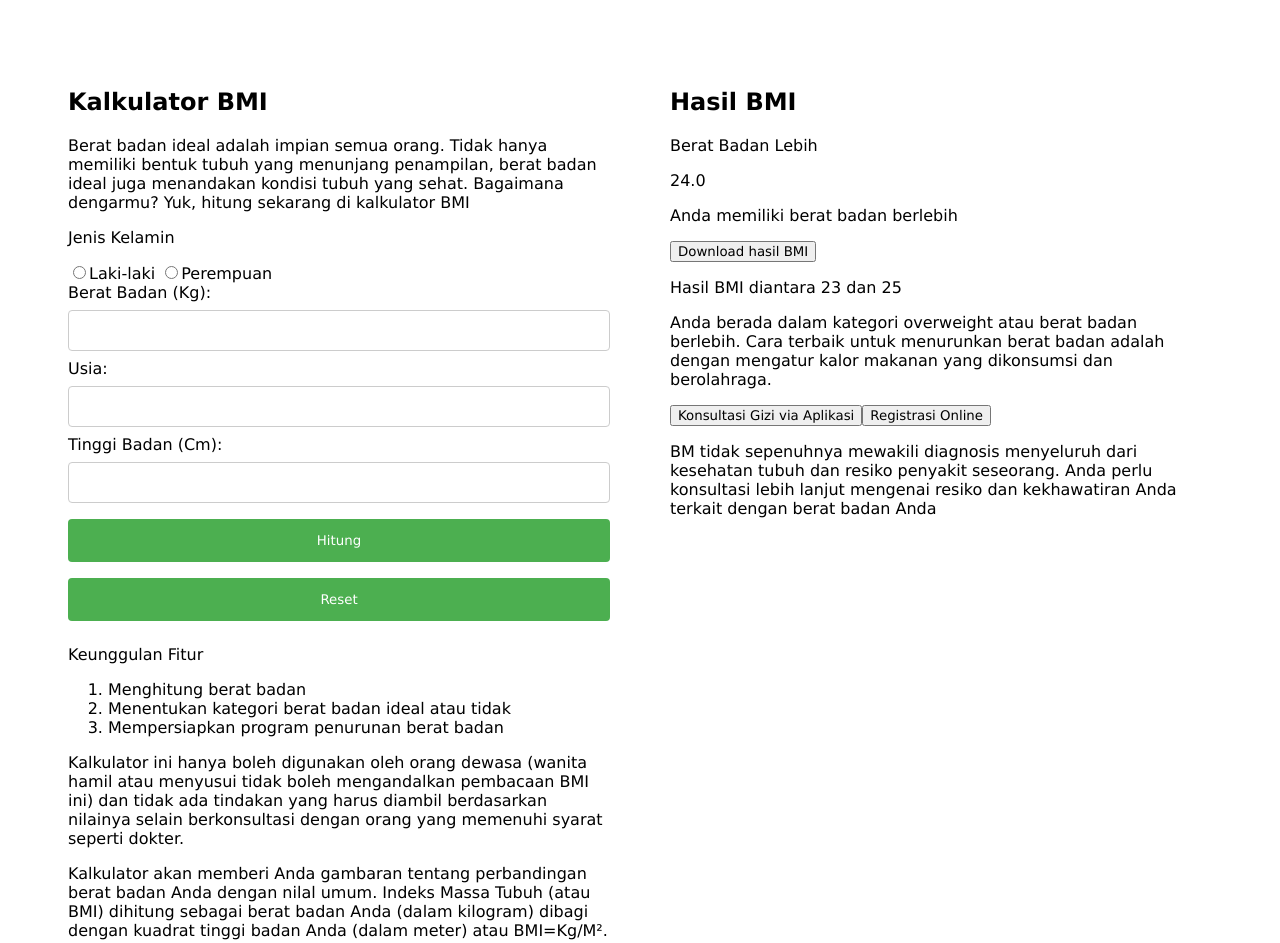
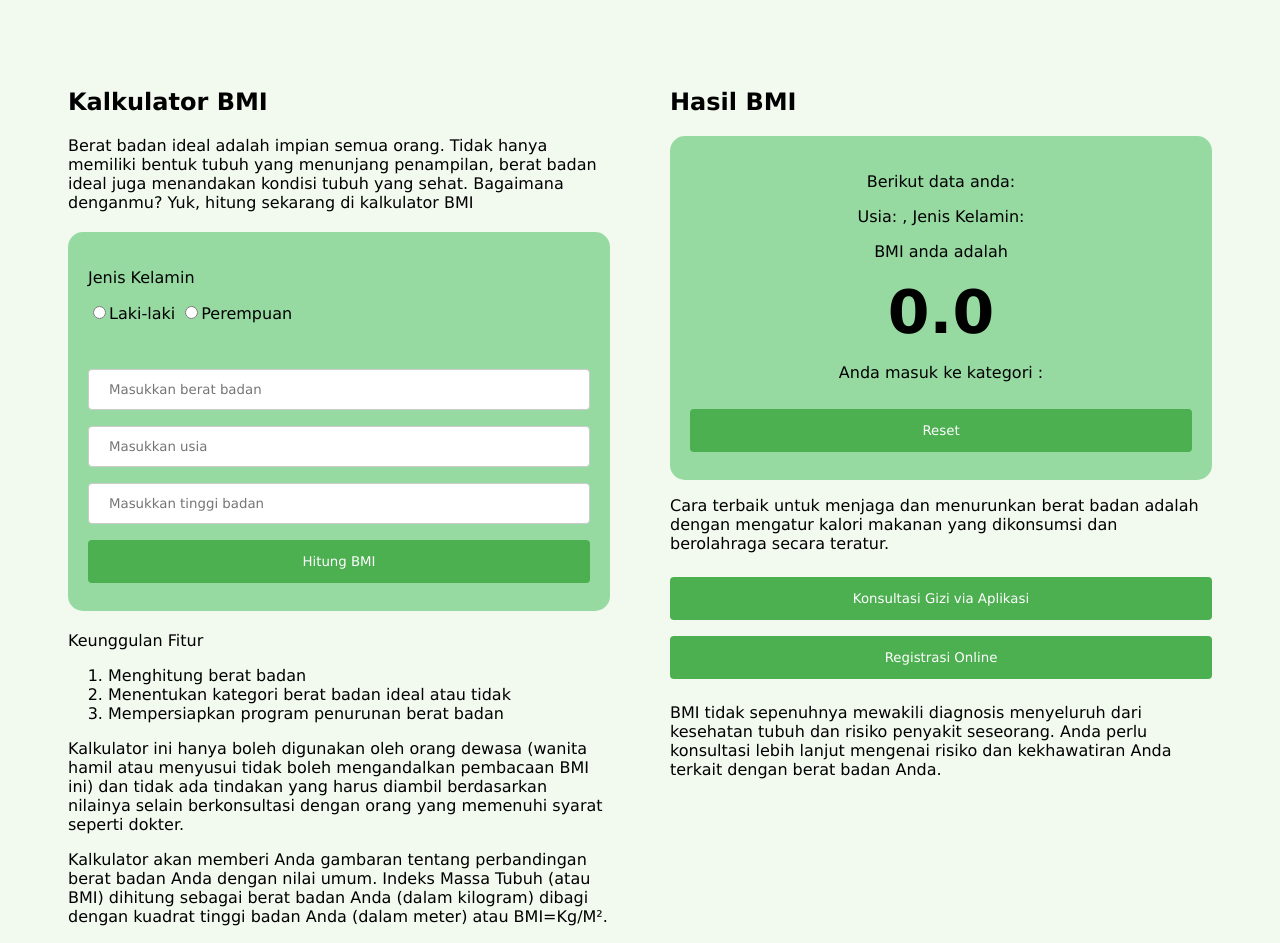
Before and after one commit to revou-fundamental-course/8-jul-24-aldyfariha, a plain HTML site: page index.html in a window 1280 px wide. Drawn offline with Linux system fonts and the light colour scheme.

Commit message:
MohonReview

```diff
--- a/css/styles.css
+++ b/css/styles.css
@@ -1,6 +1,10 @@
 * {
     font-family: Verdana, Geneva, Tahoma, sans-serif;
 
+}
+
+html {
+    background-color: rgb(242, 250, 239);
 }
 
 .main-content {
@@ -20,6 +24,11 @@
     padding: 30px;
 }
 
+.section-form {
+    margin-top: 20px;
+    margin-bottom: 20px;
+}
+
 input[type=number] {
     width: 100%;
     padding: 12px 20px;
@@ -30,7 +39,7 @@ input[type=number] {
     box-sizing: border-box;
   }
 
-  input[type=submit] {
+button {
     width: 100%;
     background-color: #4CAF50;
     color: white;
@@ -40,3 +49,22 @@ input[type=number] {
     border-radius: 4px;
     cursor: pointer;
   }
+
+.form-input {
+    background-color: rgb(150, 218, 162);
+    padding: 20px;
+    border-radius: 15px;
+}
+
+.box-hasil {
+    background-color: rgb(150, 218, 162);
+    padding: 20px;
+    border-radius: 15px;
+    text-align: center;
+}
+
+.hasil-bmi {
+    font-size: 60px;
+    margin: 0;
+    padding: 0;
+}
--- a/index.html
+++ b/index.html
@@ -1,57 +1,54 @@
 <!DOCTYPE html>
 <html lang="en">
+
 <head>
     <meta charset="UTF-8">
     <meta name="viewport" content="width=device-width, initial-scale=1.0">
-    <title>BMI Calculator</title>
+    <title>Aldy's BMI Calculator</title>
     <link rel="stylesheet" href="css/styles.css">
 </head>
+
 <body>
 
     <main class="main-content">
         <!-- Sisi Kiri -->
         <section class="section-kiri">
 
-        <!-- Main Header -->
+            <!-- Header Utama -->
             <header>
                 <h1>Kalkulator BMI</h1>
             </header>
 
-        <!-- Main Article -->
-        <article>Berat badan ideal adalah impian semua orang. Tidak hanya memiliki bentuk tubuh yang menunjang penampilan, berat badan ideal juga menandakan kondisi tubuh yang sehat. Bagaimana dengarmu? Yuk, hitung sekarang di kalkulator BMI
+            <!-- Artikel 1 -->
+            <article>Berat badan ideal adalah impian semua orang. Tidak hanya memiliki bentuk tubuh yang menunjang
+                penampilan, berat badan ideal juga menandakan kondisi tubuh yang sehat. Bagaimana denganmu? Yuk, hitung
+                sekarang di kalkulator BMI
             </article>
 
             <!-- Form Section -->
-        <section>
+            <section class="section-form">
 
-            <form class="form-input">
+                <form class="form-input" id="bmi-form">
                     <div>
-                   <P>Jenis Kelamin</P>
-                   <input type="radio" name="jeniskelamin" id="laki-laki"><label for="laki-laki">Laki-laki</label>
-                   <input type="radio" name="jeniskelamin" id="perempuan"><label for="perempuan">Perempuan</label>
+                        <p>Jenis Kelamin</p>
+                        <input type="radio" name="jeniskelamin" id="laki-laki" value="Laki-laki"><label
+                            for="laki-laki">Laki-laki</label>
+                        <input type="radio" name="jeniskelamin" id="perempuan" value="Perempuan"><label
+                            for="perempuan">Perempuan</label>
                     </div>
+                    <br />
+                    <br />
                     <div>
-                    <label for="input-berat-badan">Berat Badan (Kg):</label>
-                    <input type="number" id="input-berat-badan">
-                </div>
-                <div>
-                    <label for="input-usia">Usia:</label>
-                    <input type="number" id="input-usia">
-                </div>
-                <div>
-                    <label for="input-tinggi-badan">Tinggi Badan (Cm):</label>
-                    <input type="number" id="input-tinggi-badan">
-                </div>
-                <div>
-                    <input type="submit" value="Hitung">
-                </div>
-                <div>
-                    <input type="submit" value="Reset">
+                        <!-- Berat badan Maksimal 200kg, tinggi badan maksimal 300cm -->
+                        <input type="number" id="input-berat-badan" placeholder="Masukkan berat badan" max="200">
+                        <input type="number" id="input-usia" placeholder="Masukkan usia">
+                        <input type="number" id="input-tinggi-badan" placeholder="Masukkan tinggi badan" max="300">
+                        <button type="submit" id="hitung-bmi">Hitung BMI</button>
                     </div>
                 </form>
             </section>
 
-        <!-- Article 2 -->
+            <!-- Artikel 2 -->
             <article>
                 <div>
                     <p>Keunggulan Fitur</p>
@@ -62,9 +59,13 @@
                     </ol>
                 </div>
                 <div>
-                <p>Kalkulator ini hanya boleh digunakan oleh orang dewasa (wanita hamil atau menyusui tidak boleh mengandalkan pembacaan BMI ini) dan tidak ada tindakan yang harus diambil berdasarkan nilainya selain berkonsultasi dengan orang yang memenuhi syarat seperti dokter.
+                    <p>Kalkulator ini hanya boleh digunakan oleh orang dewasa (wanita hamil atau menyusui tidak boleh
+                        mengandalkan pembacaan BMI ini) dan tidak ada tindakan yang harus diambil berdasarkan nilainya
+                        selain berkonsultasi dengan orang yang memenuhi syarat seperti dokter.
                     </p>
-                <p>Kalkulator akan memberi Anda gambaran tentang perbandingan berat badan Anda dengan nilal umum. Indeks Massa Tubuh (atau BMI) dihitung sebagai berat badan Anda (dalam kilogram) dibagi dengan kuadrat tinggi badan Anda (dalam meter) atau BMI=Kg/M².</p>
+                    <p>Kalkulator akan memberi Anda gambaran tentang perbandingan berat badan Anda dengan nilai umum.
+                        Indeks Massa Tubuh (atau BMI) dihitung sebagai berat badan Anda (dalam kilogram) dibagi dengan
+                        kuadrat tinggi badan Anda (dalam meter) atau BMI=Kg/M².</p>
                 </div>
 
             </article>
@@ -78,25 +79,36 @@
                 <h1>Hasil BMI</h1>
             </header>
             <article>
+                <!-- Section hasil BMI -->
                 <section class="box-hasil">
-                <p>Berat Badan Lebih</p>
-                <P>24.0</P>
-                <p>Anda memiliki berat badan berlebih</p>
-                <button>Download hasil BMI</button>
+                    <p>Berikut data anda:</p>
+                    <p class="data-user">Usia: <span class="usia"></span>, Jenis Kelamin: <span
+                            class="jenis-kelamin"></span></p>
+                    <p>BMI anda adalah</p>
+                    <h1 class="hasil-bmi">0.0</h1>
+                    <p>Anda masuk ke kategori :</p>
+                    <h3 class="kategori-bmi"></h3>
+                    <button id="reset-button">Reset</button>
                 </section>
                 <article>
-                <p>Hasil BMI diantara 23 dan 25</p>
-                <p>Anda berada dalam kategori overweight atau berat badan berlebih. Cara terbaik untuk menurunkan berat badan adalah dengan mengatur kalor makanan yang dikonsumsi dan berolahraga.</p>
+                    <!-- Tips n Trick -->
+                    <p>Cara terbaik untuk menjaga dan menurunkan berat badan adalah dengan mengatur kalori makanan yang
+                        dikonsumsi dan berolahraga secara teratur.</p>
                 </article>
-            <Button>Konsultasi Gizi via Aplikasi</Button><button>Registrasi Online</button>
+                <!-- Button kosong tanpa fungsi -->
+                <button>Konsultasi Gizi via Aplikasi</button>
+                <button>Registrasi Online</button>
+                <!-- Artikel 3 -->
                 <article>
-                <p>BM tidak sepenuhnya mewakili diagnosis menyeluruh dari kesehatan tubuh dan resiko penyakit seseorang. Anda perlu konsultasi lebih lanjut mengenai resiko dan kekhawatiran Anda terkait dengan berat badan Anda
+                    <p>BMI tidak sepenuhnya mewakili diagnosis menyeluruh dari kesehatan tubuh dan risiko penyakit
+                        seseorang. Anda perlu konsultasi lebih lanjut mengenai risiko dan kekhawatiran Anda terkait
+                        dengan berat badan Anda.
                     </p>
                 </article>
             </article>
         </section>
+    </main>
+    <script src="js/scripts.js"></script>
+</body>
 
-
-    </main>
-</body>
 </html>
--- a/js/scripts.js
+++ b/js/scripts.js
@@ -1 +1,57 @@
-// Ini JS nya
+// Menentukan Constanta
+const tinggiBadan = document.getElementById('input-tinggi-badan');
+const usia = document.getElementById('input-usia');
+const beratBadan = document.getElementById('input-berat-badan');
+const hasilBmiElement = document.querySelector('.hasil-bmi');
+const kategoriBmiElement = document.querySelector('.kategori-bmi');
+const dataUserElement = document.querySelector('.data-user .usia');
+const jenisKelaminElement = document.querySelector('.data-user .jenis-kelamin');
+
+// Klasifikasi hasil BMI
+function klasifikasiBmi(bmi) {
+    if (bmi < 18.5) {
+        return "Kekurangan Berat Badan";
+    } else if (bmi < 25) {
+        return "Normal (Ideal)";
+    } else if (bmi < 30) {
+        return "Kelebihan Berat Badan";
+    } else {
+        return "Kegemukan (Obesitas)";
+    }
+}
+
+// Perhitungan dan menampilkan hasil pada html page
+function hitungBmi(event) {
+    event.preventDefault(); // Mencegah form dari submit secara default
+
+    const tbad = parseFloat(tinggiBadan.value) / 100;
+    const bbad = parseFloat(beratBadan.value);
+    const usi = parseInt(usia.value, 10);
+    const jenisKelamin = document.querySelector('input[name="jeniskelamin"]:checked');
+
+    if (isNaN(tbad) || isNaN(bbad) || isNaN(usi) || tbad > 3 || bbad > 200 || !jenisKelamin) {
+        alert('Pastikan semua input terisi dengan benar');
+        return;
+    }
+
+    let bmi = bbad / (tbad * tbad);
+    bmi = bmi.toFixed(1);
+
+    hasilBmiElement.textContent = bmi;
+    kategoriBmiElement.textContent = `${klasifikasiBmi(parseFloat(bmi))}`;
+    dataUserElement.textContent = `${usi}`;
+    jenisKelaminElement.textContent = jenisKelamin.value;
+}
+
+// Reset Button
+function resetForm() {
+    document.getElementById('bmi-form').reset();
+    hasilBmiElement.textContent = '0.0';
+    kategoriBmiElement.textContent = '';
+    dataUserElement.textContent = '';
+    jenisKelaminElement.textContent = '';
+}
+
+// Event Submit dan Reset
+document.getElementById('bmi-form').addEventListener('submit', hitungBmi);
+document.getElementById('reset-button').addEventListener('click', resetForm);
```
Lines whose indentation alone changed are shown as unchanged.
